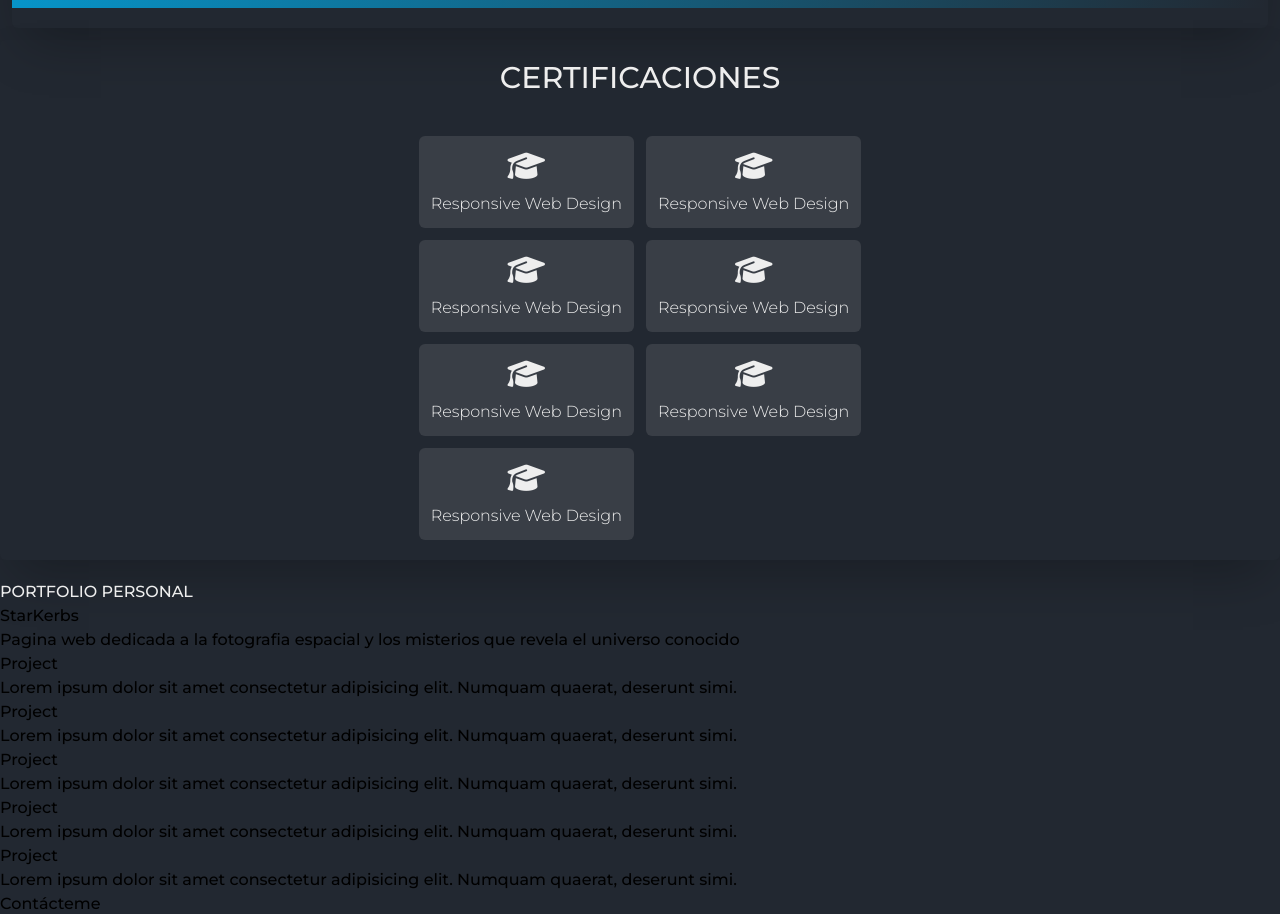
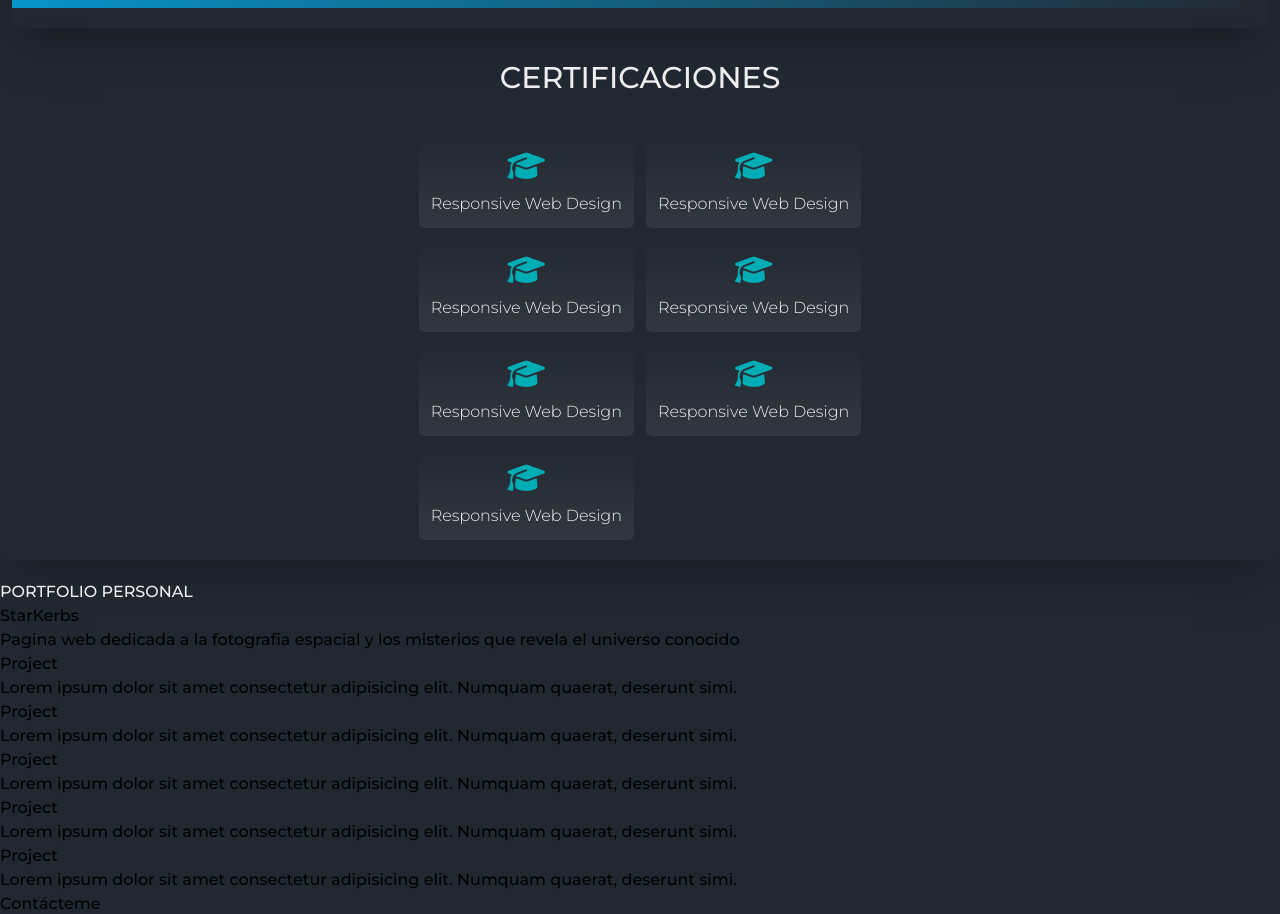
Before and after one commit to SbrekDev/Gonzalo-Kerbs-Portafolio, a React (Vite) app: page / in a window 1280 px wide. Shown: the part 4160-5074 px from the top of the page. Built offline with nearby package versions, Linux system fonts and the light colour scheme; some icons are missing.

Commit message:
edit certifications colors

```diff
--- a/src/components/SkillsComponent.tsx
+++ b/src/components/SkillsComponent.tsx
@@ -159,12 +159,14 @@ const SkillsComponent = () => {
               <div className="grid grid-cols-2 gap-3">
                 {certificaciones.map((certificacion) => (
                   <a
-                    className="bg-secondary rounded-md p-3 flex flex-col justify-center items-center gap-2"
+                    className="bg-gradient-to-b from-transparent to-secondary/70 rounded-md p-3 flex flex-col justify-center items-center gap-2"
                     href={certificacion[1]}
                     download={certificacion[0]}
                   >
-                    <i className="fa-solid fa-graduation-cap text-3xl" />
-                    <p className="text-center font-extralight">{certificacion[0]}</p>
+                    <i className="fa-solid fa-graduation-cap text-3xl text-accent" />
+                    <p className="text-center font-extralight">
+                      {certificacion[0]}
+                    </p>
                   </a>
                 ))}
               </div>
```
